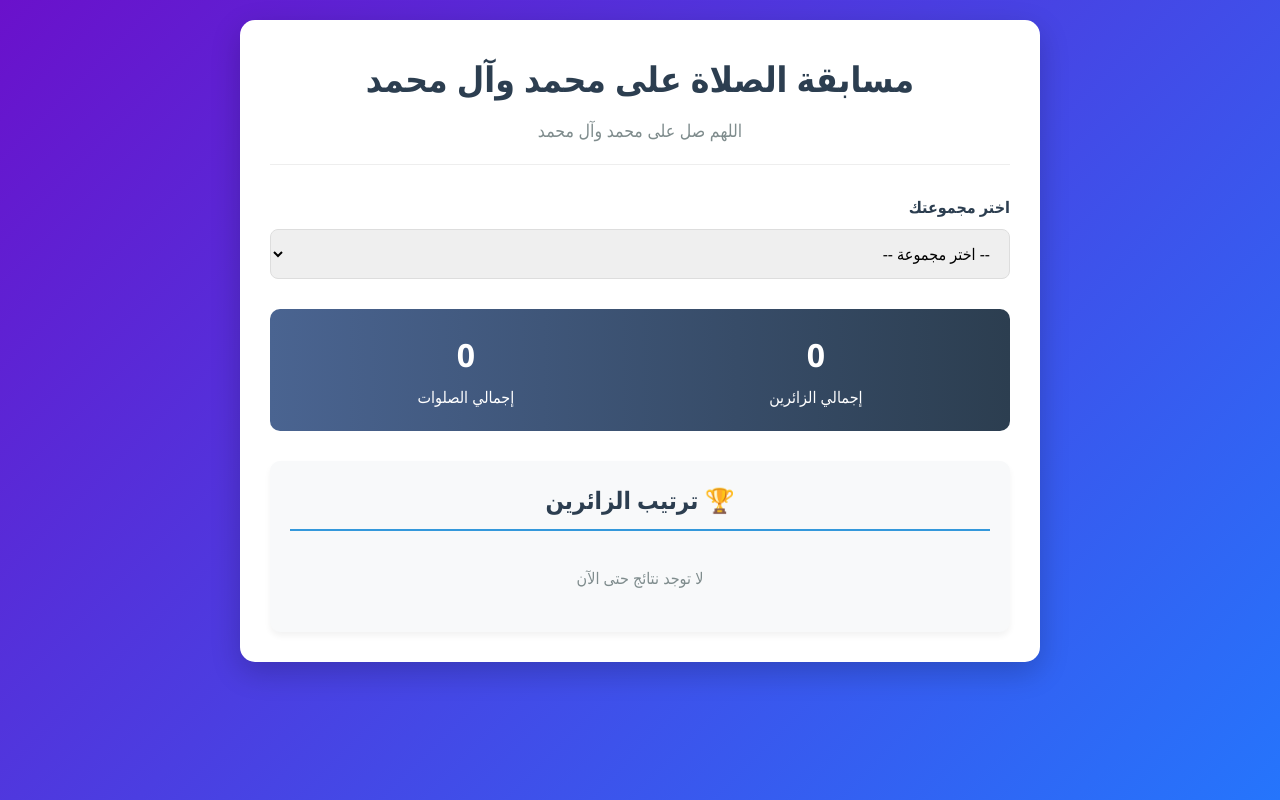
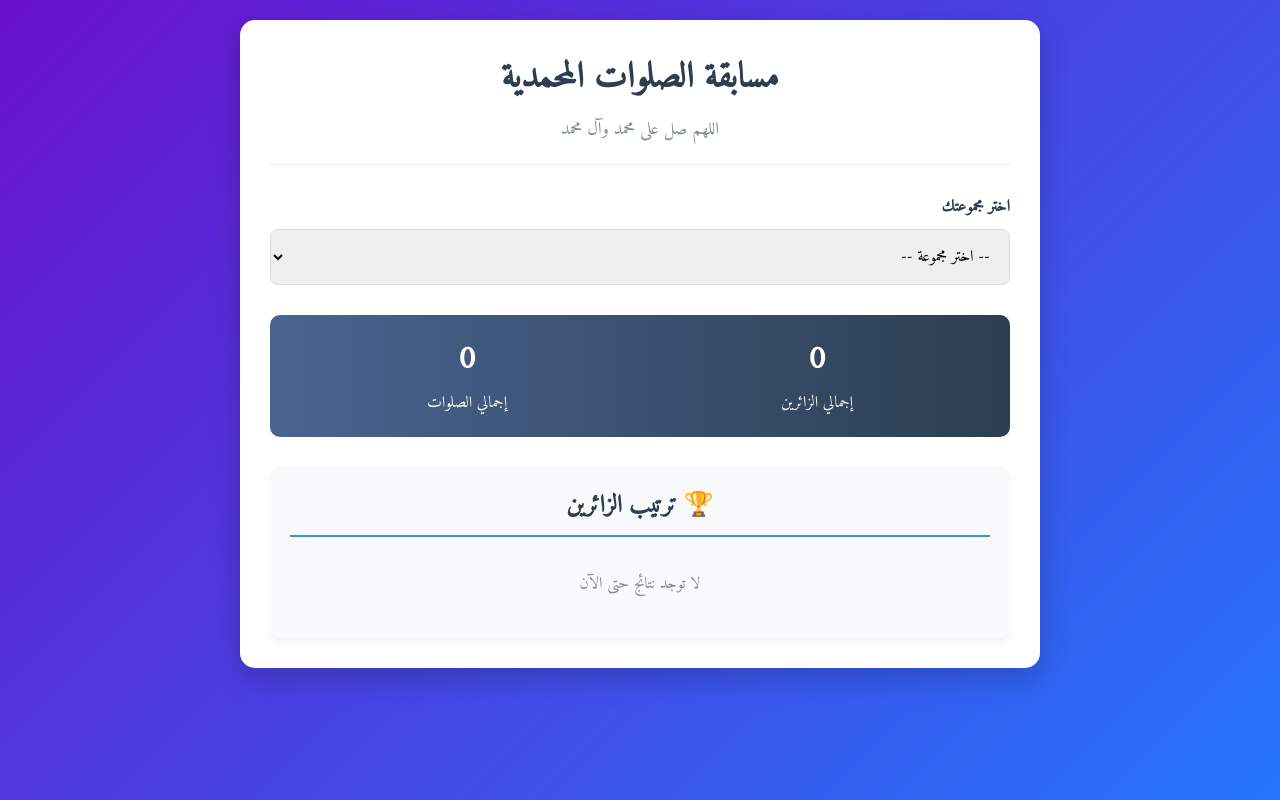
Before and after one commit to f8trix/prayer-contest, a website: page index.html in a window 1280 px wide. Drawn offline with Linux system fonts and the light colour scheme; no server answers.

Commit message:
Update title and font in index.html

```diff
--- a/index.html
+++ b/index.html
@@ -3,13 +3,14 @@
 <head>
     <meta charset="UTF-8">
     <meta name="viewport" content="width=device-width, initial-scale=1.0">
-    <title>مسابقة الصلاة على محمد وآل محمد</title>
+    <link href="http://fonts.googleapis.com/css?family=Amiri&subset=arabic,latin" rel="stylesheet">
+    <title>مسابقة الصلوات المحمدية</title>
     <style>
         * {
             box-sizing: border-box;
             margin: 0;
             padding: 0;
-            font-family: 'Segoe UI', Tahoma, Geneva, Verdana, sans-serif;
+            font-family: 'Amiri', serif;
         }
 
         body {
@@ -236,7 +237,7 @@
 <body>
     <div class="container">
         <header>
-            <h1>مسابقة الصلاة على محمد وآل محمد</h1>
+            <h1>مسابقة الصلوات المحمدية</h1>
             <p class="subtitle">اللهم صل على محمد وآل محمد</p>
         </header>
 
```
